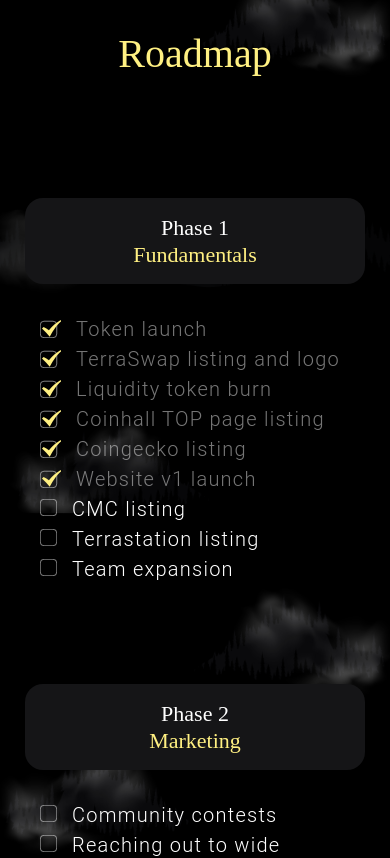
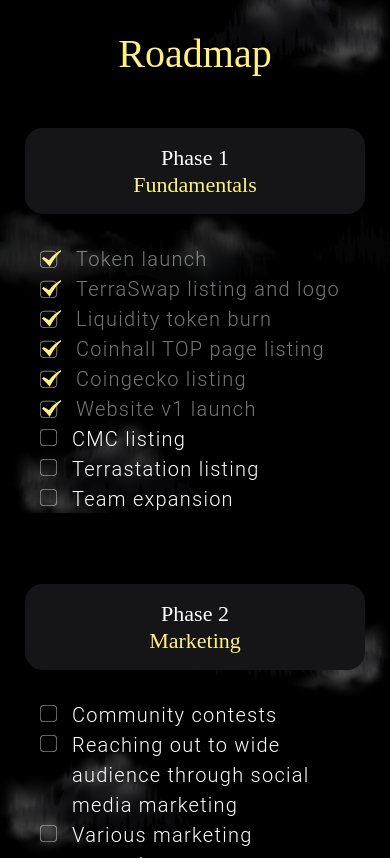
Before and after one commit to phobdeim/DogeKwon, a React (Create React App) app: page / in a window 390 px wide. Shown: the part 4080-4938 px from the top of the page. Built offline with nearby package versions, Linux system fonts and the light colour scheme.

Commit message:
Mobile roadmap spacing

```diff
--- a/src/components/LandingPage/Roadmap.module.css
+++ b/src/components/LandingPage/Roadmap.module.css
@@ -120,6 +120,9 @@
 @media only screen and (max-width: 1150px) {
   .blockContainer {
     flex-basis: 100%;
+    margin-top: 0;
+    margin-bottom: 70px !important;
+    padding: 0;
   }
   .left {
     background: none;
```
